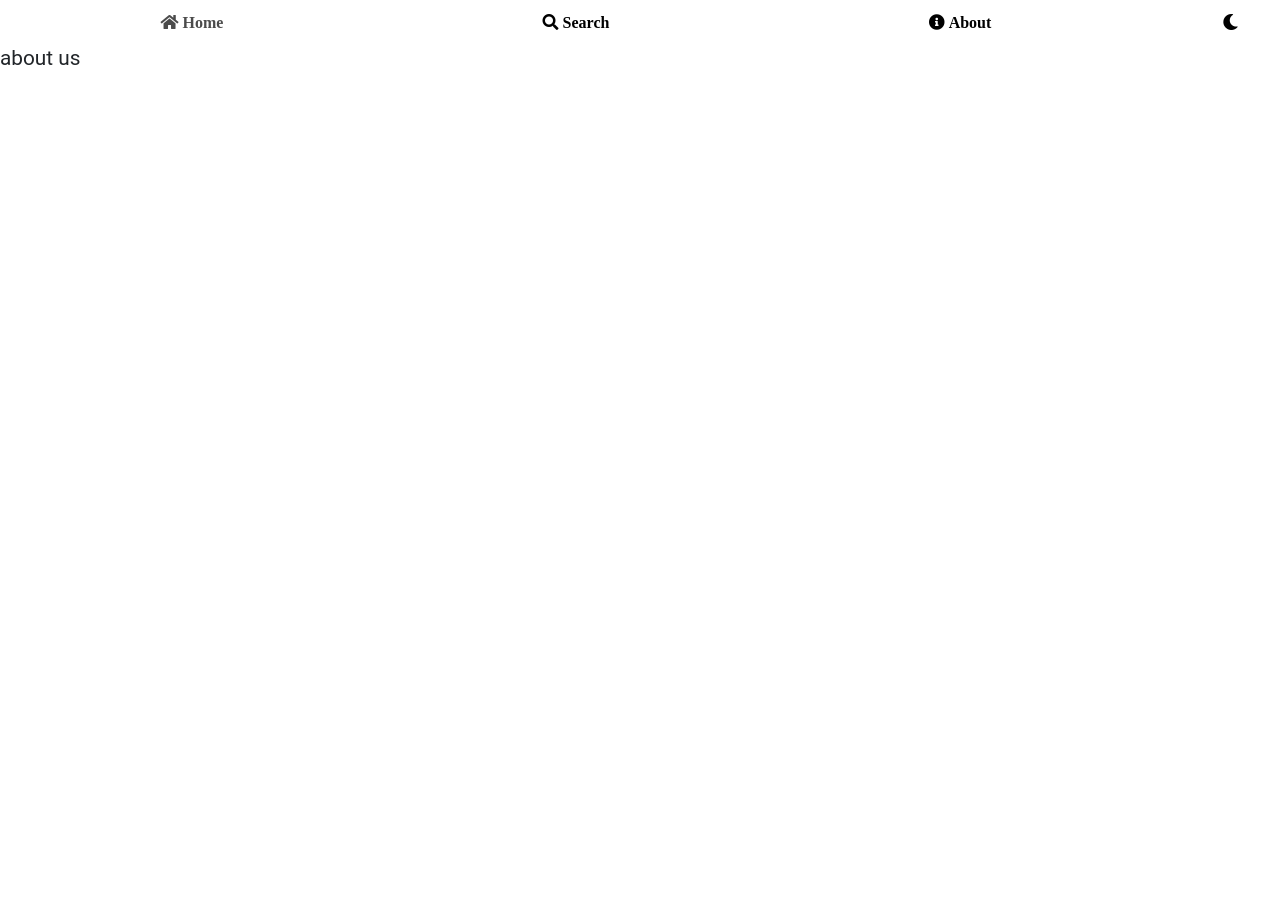
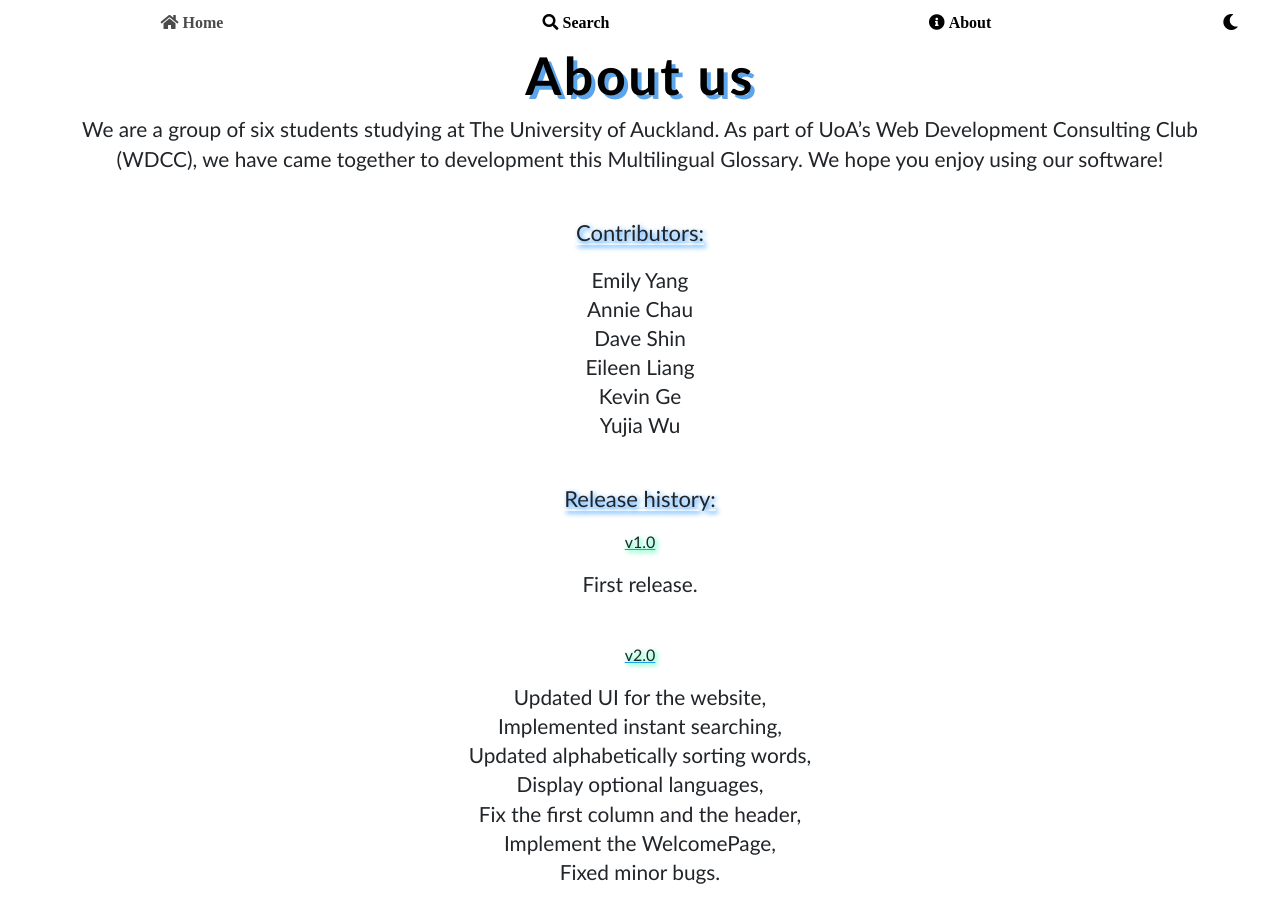
Before and after one commit to UoaWDCC/wdcc-cmlg-frontend, a React (Create React App) app: page /about in a window 1280 px wide. Shown: the top 922 px of the page. Before the commit the page ends 800 px from the top, so only its background shows below. Built offline with nearby package versions, Linux system fonts and the light colour scheme.

Commit message:
[CMLG-018] implement-about-us-page Issue: We want to implement the about us page. Solution: We created the AboutUsPage component. Risk: We need to make sure that the AboutUsPage is accessible through the header. Reviewed by: Emily, Annie, Eileen, Yujia, Kevin.

```diff
--- a/src/components/AboutUsPage.js
+++ b/src/components/AboutUsPage.js
@@ -1,9 +1,52 @@
 import React from "react";
+import "./css/AboutUsPage.css";
 
 class AboutUsPage extends React.Component {
     render() {
         return (
-            <p>about us</p>
+            <div className="aboutUsPage">
+                <h1>
+                    About us<br/>
+                </h1>
+                <p>
+                    We are a group of six students studying at The University of Auckland. As part of
+                    UoA’s Web Development Consulting Club (WDCC), we have came together to development
+                    this Multilingual Glossary. We hope you enjoy using our software!<br/><br/>
+                </p>
+                <p id="title">
+                    Contributors:<br/>
+                </p>
+                <p>
+                    Emily Yang<br/>
+                    Annie Chau<br/>
+                    Dave Shin<br/>
+                    Eileen Liang<br/>
+                    Kevin Ge<br/>
+                    Yujia Wu<br/><br/>
+                </p>
+                <p id="title">
+                    Release history:<br/>
+                </p>
+                <p id="version">
+                    v1.0<br/>
+                </p>
+                <p>
+                    First release.<br/><br/>
+                </p>
+                <p id="version">
+                    v2.0<br/>
+                </p>
+                <p>
+                    Updated UI for the website,<br/>
+                    Implemented instant searching,<br/>
+                    Updated alphabetically sorting words,<br/>
+                    Display optional languages,<br/>
+                    Fix the first column and the header,<br/>
+                    Implement the WelcomePage,<br/>
+                    Fixed minor bugs.<br/><br/>
+                </p>
+            </div>
+
         );
     }
 
--- /dev/null
+++ b/src/components/css/AboutUsPage.css
@@ -0,0 +1,27 @@
+h1 {
+    text-align: center;
+    font-family: Calibri;
+}
+
+#title {
+    text-align: center;
+    font-family: Calibri;
+    text-decoration: underline #ffffff;
+    text-shadow: 2px 2px 5px dodgerblue;
+    font-size: 22px;
+}
+
+#version {
+    text-align: center;
+    font-family: Calibri;
+    text-decoration: underline dodgerblue;
+    text-shadow: 2px 2px 5px mediumspringgreen;
+    font-size: 16px;
+}
+
+p {
+    text-align: center;
+    font-family: Calibri;
+    margin-left: 80px;
+    margin-right: 80px;
+}
```
Also changed, not shown: src/AboutUsPage.js (deleted, +0 -51 lines).
